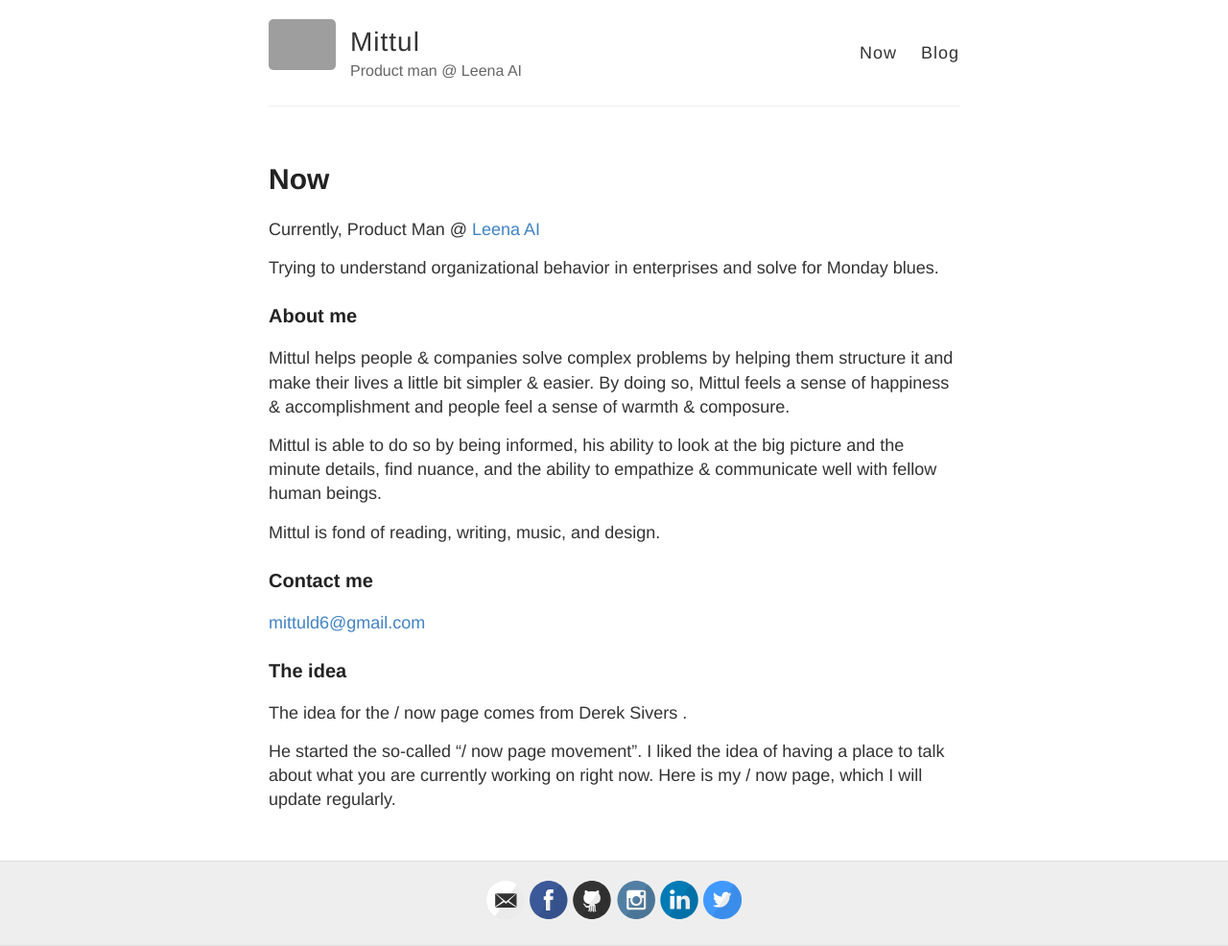
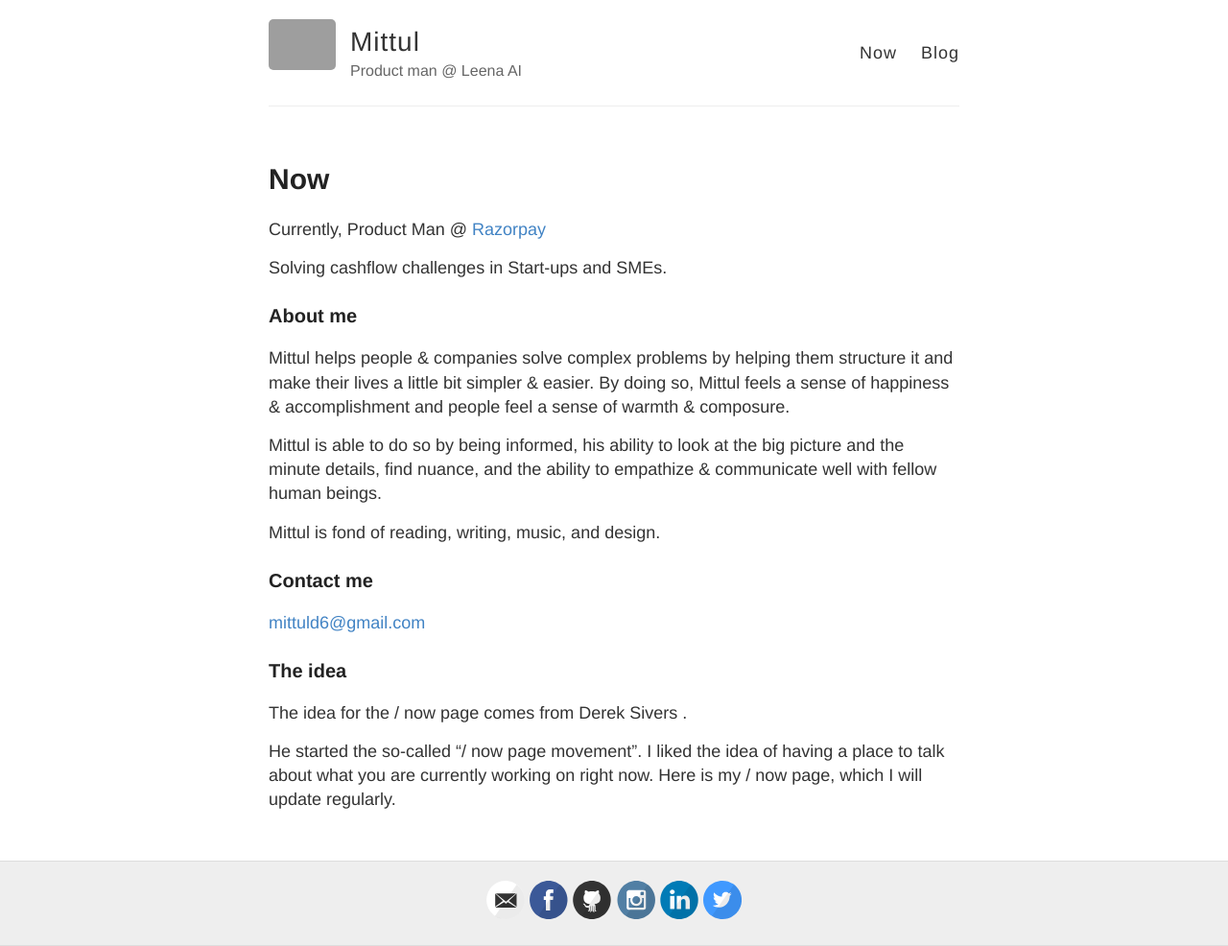
Before and after one commit to mittuled/blog, a Jekyll site: the page built from now.md, in a window 1280 px wide. Shown: the whole page at 96% size. Built offline with Jekyll 4.4.1, drawn with Linux system fonts in a browser that asks for light colours; grey boxes are pictures that could not be loaded.

Commit message:
Moved out of Leena AI

```diff
--- a/now.md
+++ b/now.md
@@ -4,9 +4,9 @@ title: Now
 permalink: /
 ---
 
-Currently, Product Man @ [Leena AI](https://leena.ai)
+Currently, Product Man @ [Razorpay](https://razorpay.com)
 
-Trying to understand organizational behavior in enterprises and solve for Monday blues.
+Solving cashflow challenges in Start-ups and SMEs.
 
 ### About me
 
```
